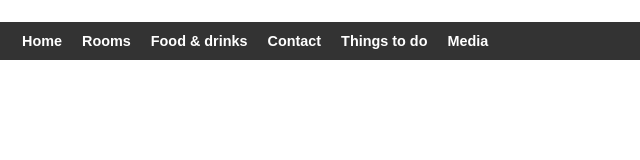
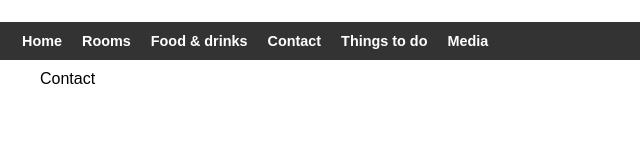
Before and after one commit to Banzaci/lgg, a Gatsby site: page /contact in a window 1280 px wide. Shown: the top 160 px of the page, 0-640 px from the left. Built offline with nearby package versions, Linux system fonts and the light colour scheme; Gatsby itself is replaced by a stand-in of ours.

Commit message:
Test for DO

```diff
--- a/src/pages/contact/index.js
+++ b/src/pages/contact/index.js
@@ -5,6 +5,7 @@
 const Contact = () => (
   <Layout>
     <SEO title="Contact" />
+    Contact
   </Layout>
 )
 
```
